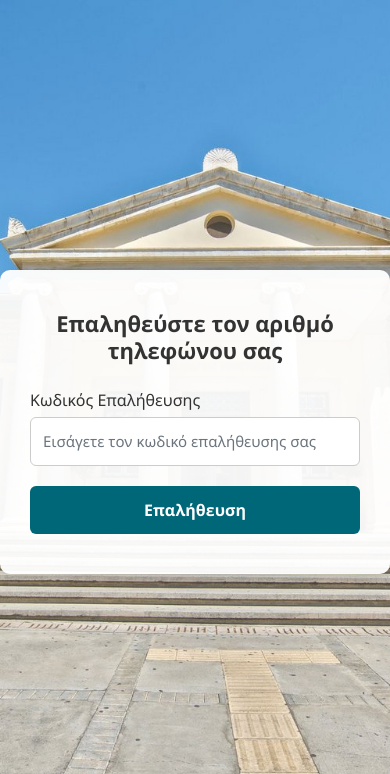
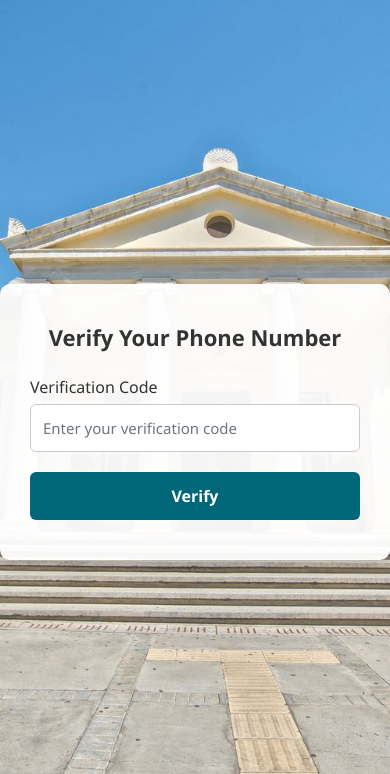
Before and after one commit to AlkisEll/CEI_326-Project, a PHP site: page /login-register/verify_phone.php in a window 390 px wide. Shown: the top 774 px of the page. Run offline with PHP 8.4, Linux system fonts and the light colour scheme; the visitor is signed in with stand-in values (Sample User, id 1); some libraries are stand-ins or nearby versions.

Commit message:
verify_phone.php

```diff
--- a/login-register/verify_phone.php
+++ b/login-register/verify_phone.php
@@ -50,14 +50,14 @@ if (isset($_POST["verify"])) {
                 header("Location: index.php");
                 exit();
             } else {
-                die("Κάτι πήγε στραβά. Δοκιμάστε ξανά αργότερα.");
+                die("Something went wrong. Please try again later.");
             }
         } else {
             // Store error message in session
-            $_SESSION['error'] = 'Λανθασμένος κωδικός επαλήθευσης.';
+            $_SESSION['error'] = 'Incorrect verification code.';
         }
     } else {
-        die("Κάτι πήγε στραβά. Δοκιμάστε ξανά αργότερα.");
+        die("Something went wrong. Please try again later.");
     }
 }
 ?>
@@ -75,14 +75,14 @@ if (isset($_POST["verify"])) {
 </head>
 <body>
     <div class="container">
-        <h2>Επαληθεύστε τον αριθμό τηλεφώνου σας</h2>
+        <h2>Verify Your Phone Number</h2>
         <form method="post" action="verify_phone.php">
             <div class="form-group">
-                <label for="verification_code">Κωδικός Επαλήθευσης</label>
-                <input type="text" class="form-control" name="verification_code" placeholder="Εισάγετε τον κωδικό επαλήθευσης σας" required>
+                <label for="verification_code">Verification Code</label>
+                <input type="text" class="form-control" name="verification_code" placeholder="Enter your verification code" required>
             </div>
             <div class="form-btn">
-                <input type="submit" class="btn btn-primary" value="Επαλήθευση" name="verify">
+                <input type="submit" class="btn btn-primary" value="Verify" name="verify">
             </div>
         </form>
     </div>
@@ -94,17 +94,17 @@ if (isset($_POST["verify"])) {
     <script>
         // Toastr configuration
         toastr.options = {
-            closeButton: true, // Show close button
-            progressBar: true, // Show progress bar
-            positionClass: 'toast-top-right', // Position of the toast
-            timeOut: 5000, // Time to auto-close the toast
-            extendedTimeOut: 1000, // Additional time if the user hovers over the toast
+            closeButton: true,
+            progressBar: true,
+            positionClass: 'toast-top-right',
+            timeOut: 5000,
+            extendedTimeOut: 1000,
         };
 
         // Display error message from PHP using Toastr
         <?php if (isset($_SESSION['error'])): ?>
             toastr.error("<?php echo $_SESSION['error']; ?>");
-            <?php unset($_SESSION['error']); // Clear the error message after displaying ?>
+            <?php unset($_SESSION['error']); ?>
         <?php endif; ?>
     </script>
 </body>
```
